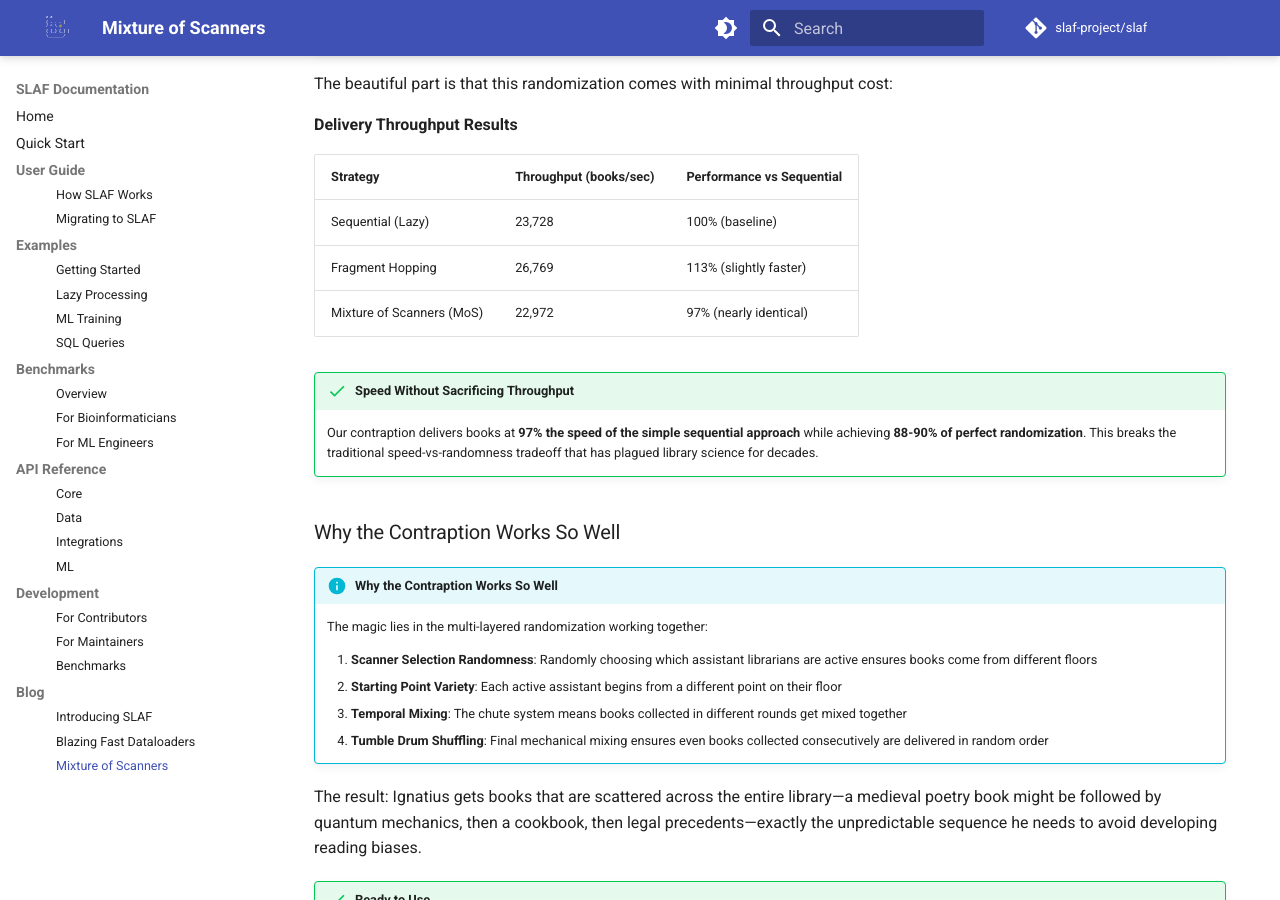
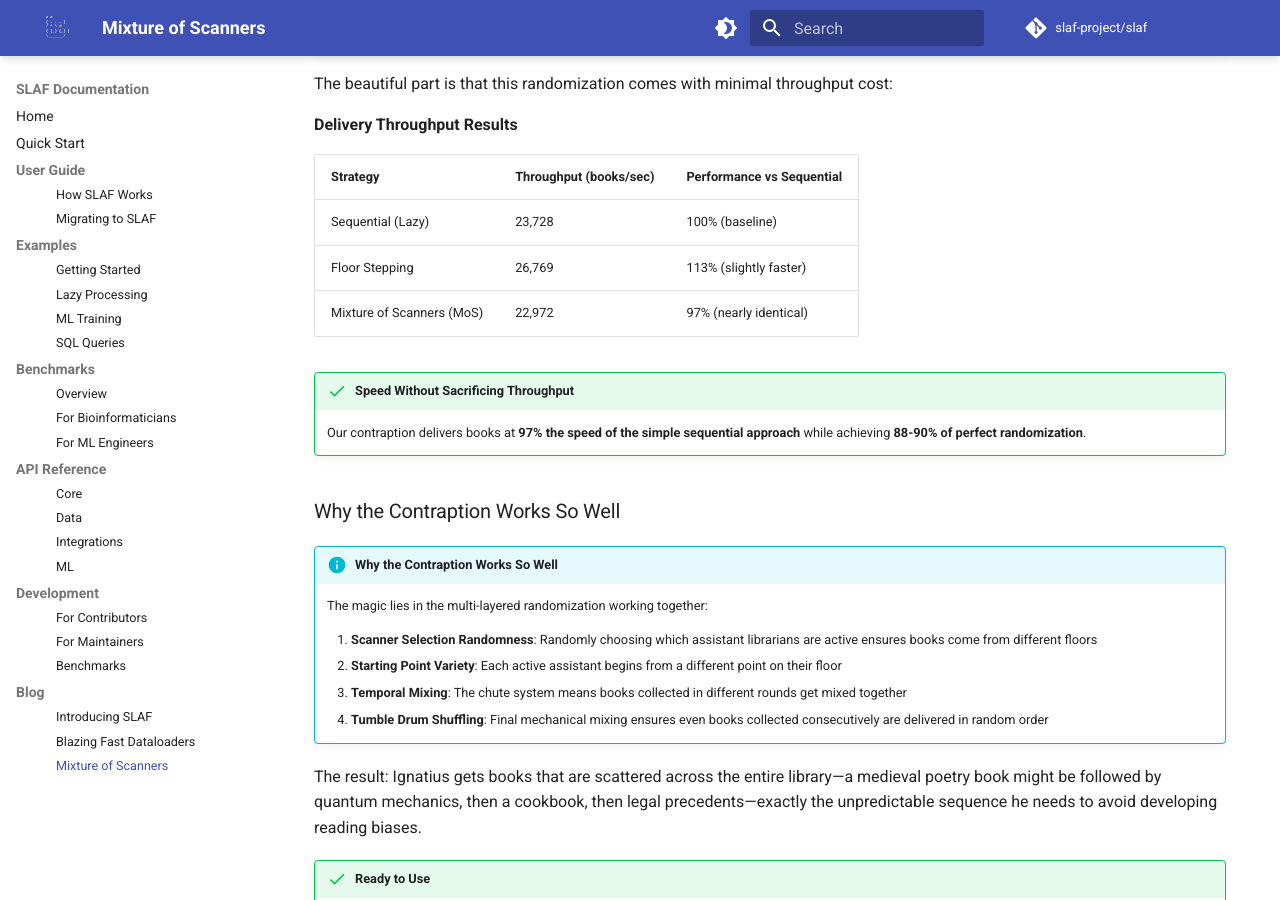
Before and after one commit to slaf-project/slaf, an MkDocs documentation site: the page built from docs/blog/blazing-fast-dataloaders-2.md, in a window 1280 px wide and 900 px high, scrolled down 6693 px. Built offline with MkDocs 1.6.1 and Material for MkDocs 9.7.7, drawn with Linux system fonts in a browser that asks for light colours; comment, search, counter and statistics services are not loaded.

Commit message:
wordsmithing

```diff
--- a/docs/blog/blazing-fast-dataloaders-2.md
+++ b/docs/blog/blazing-fast-dataloaders-2.md
@@ -243,12 +243,12 @@ The beautiful part is that this randomization comes with minimal throughput cost
 | Strategy                  | Throughput (books/sec) | Performance vs Sequential |
 | ------------------------- | ---------------------- | ------------------------- |
 | Sequential (Lazy)         | 23,728                 | 100% (baseline)           |
-| Fragment Hopping          | 26,769                 | 113% (slightly faster)    |
+| Floor Stepping            | 26,769                 | 113% (slightly faster)    |
 | Mixture of Scanners (MoS) | 22,972                 | 97% (nearly identical)    |
 
 !!! success "Speed Without Sacrificing Throughput"
 
-    Our contraption delivers books at **97% the speed of the simple sequential approach** while achieving **88-90% of perfect randomization**. This breaks the traditional speed-vs-randomness tradeoff that has plagued library science for decades.
+    Our contraption delivers books at **97% the speed of the simple sequential approach** while achieving **88-90% of perfect randomization**.
 
 ### Why the Contraption Works So Well
 
```
